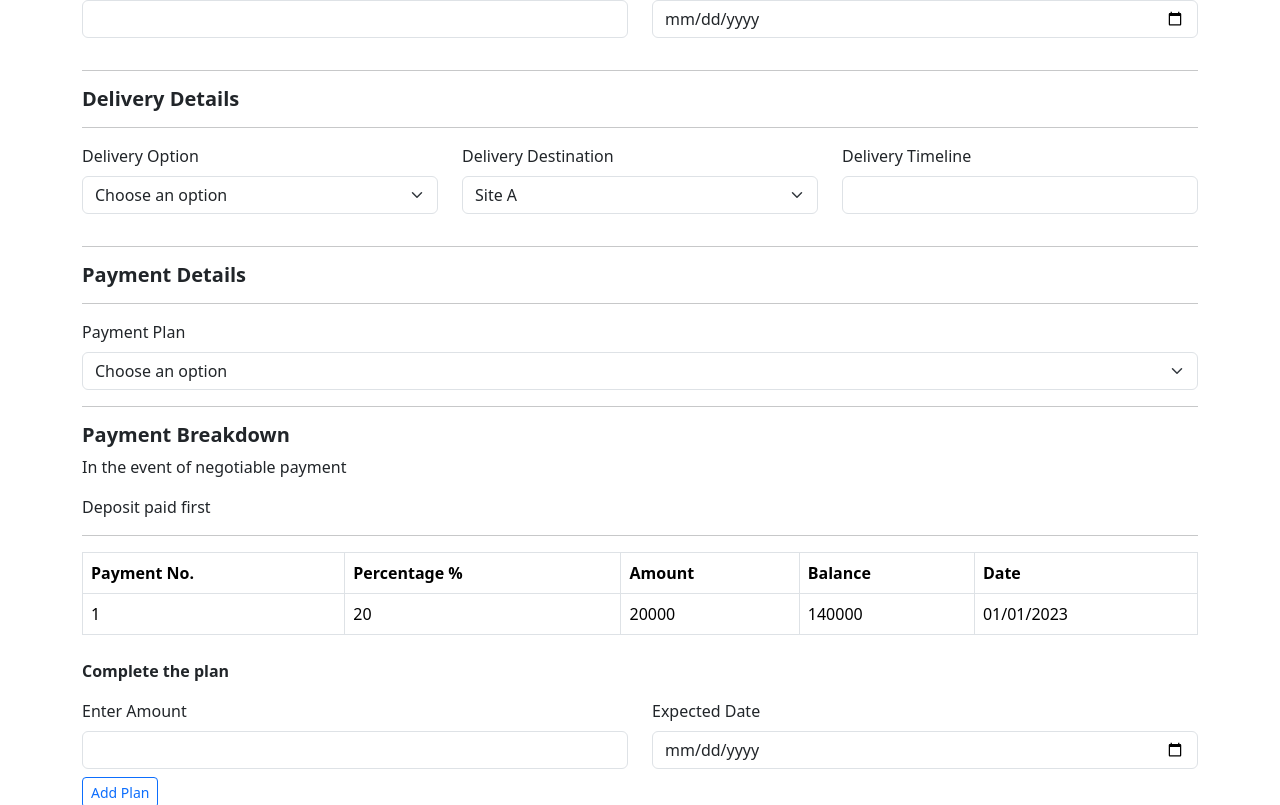
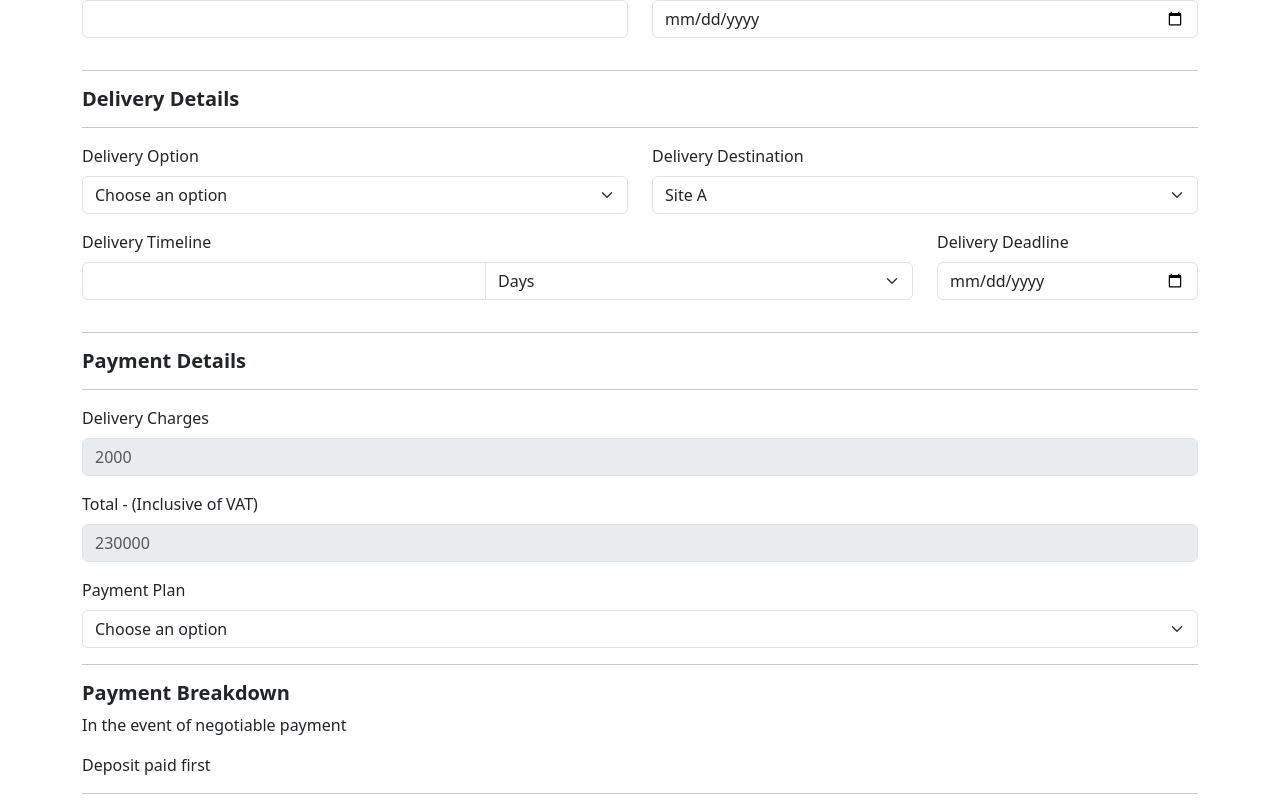
Before and after one commit to daltechafrica/suppco-contractor-prototype, a React (Create React App) app: page /builders-contractor-input in a window 1280 px wide. Shown: the part 395-1200 px from the top of the page. Built offline with nearby package versions, Linux system fonts and the light colour scheme.

Commit message:
fix deliver

```diff
--- a/src/pages/BuildersContractorInput.jsx
+++ b/src/pages/BuildersContractorInput.jsx
@@ -81,7 +81,7 @@ function BuildersContractorInput() {
             <h5 className="fw-bold">Delivery Details</h5>
             <hr />
             <div className="row">
-              <div className="col-md-4 col-sm-12">
+              <div className="col-md-6 col-sm-12">
                 <div className="mb-3">
                   <label htmlFor="delivery" className="form-label">
                     Delivery Option
@@ -94,7 +94,7 @@ function BuildersContractorInput() {
                 </div>
               </div>
 
-              <div className="col-md-4 col-sm-12">
+              <div className="col-md-6 col-sm-12">
                 <div className="mb-3">
                   <label htmlFor="destination" className="form-label">
                     Delivery Destination
@@ -107,18 +107,33 @@ function BuildersContractorInput() {
                   </select>
                 </div>
               </div>
-
-              <div className="col-md-4 col-sm-12">
+            </div>
+            <div className="row">
+              <div className="col-md-9 col-sm-12">
                 <div className="mb-3">
                   <label htmlFor="timeline" className="form-label">
                     Delivery Timeline
                   </label>
-                  <input
-                    type="number"
-                    className="form-control"
-                    name="timeline"
-                  />
+                  <div className="input-group">
+                    <input type="number" className="form-control" />
+                    <select
+                      name="timeline"
+                      id="timeline"
+                      className="form-select"
+                    >
+                      <option value="days">Days</option>
+                      <option value="weeks">Weeks</option>
+                      <option value="months">Months</option>
+                    </select>
+                  </div>
                 </div>
+              </div>
+
+              <div className="col-md-3 col-sm-12">
+                <label htmlFor="deadline" className="form-label">
+                  Delivery Deadline
+                </label>
+                <input type="date" className="form-control" />
               </div>
             </div>
             <hr />
@@ -126,6 +141,28 @@ function BuildersContractorInput() {
             {/* payment details */}
             <h5 className="fw-bold">Payment Details</h5>
             <hr />
+            <div className="mb-3">
+              <label htmlFor="total" className="form-label">
+                Delivery Charges
+              </label>
+              <input
+                type="number"
+                disabled
+                placeholder="2000"
+                className="form-control"
+              />
+            </div>
+            <div className="mb-3">
+              <label htmlFor="total" className="form-label">
+                Total - (Inclusive of VAT)
+              </label>
+              <input
+                type="number"
+                disabled
+                placeholder="230000"
+                className="form-control"
+              />
+            </div>
             <div className="mb-3">
               <label htmlFor="plans" className="form-label">
                 Payment Plan
@@ -173,7 +210,7 @@ function BuildersContractorInput() {
                   <div className="row">
                     <div className="col-md-6 col-sm-12 mb-2">
                       <label htmlFor="amount" className="form-label">
-                        Enter Amount
+                        Enter Percentage
                       </label>
                       <input type="number" className="form-control" />
                     </div>
```
